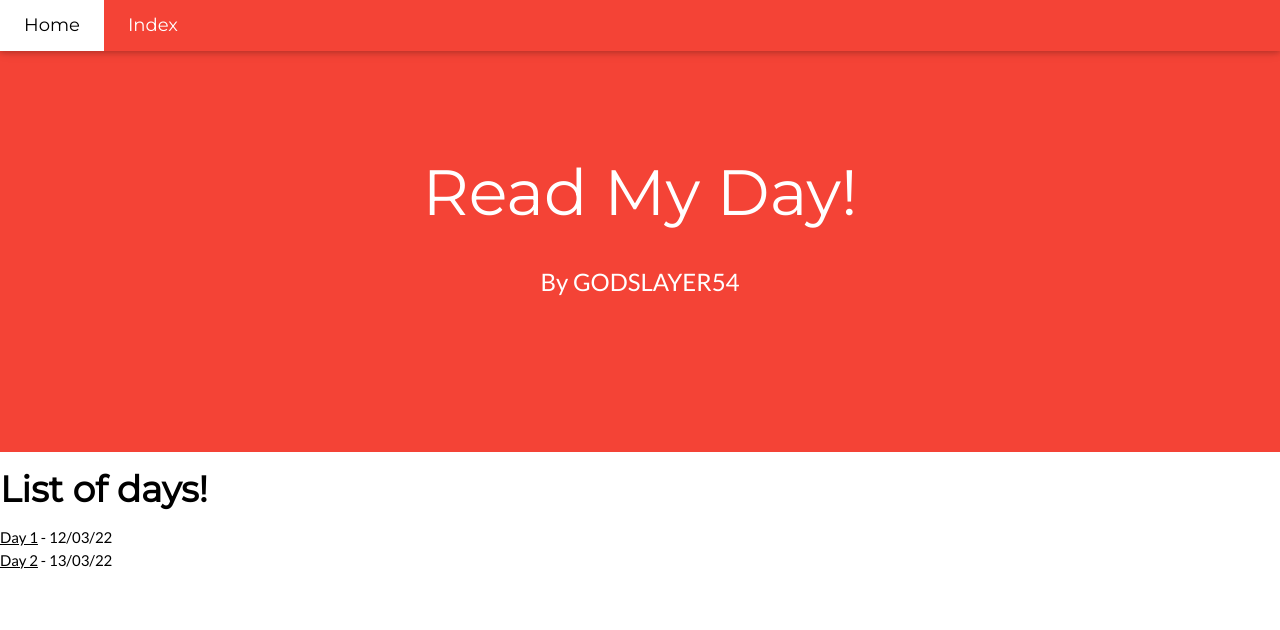
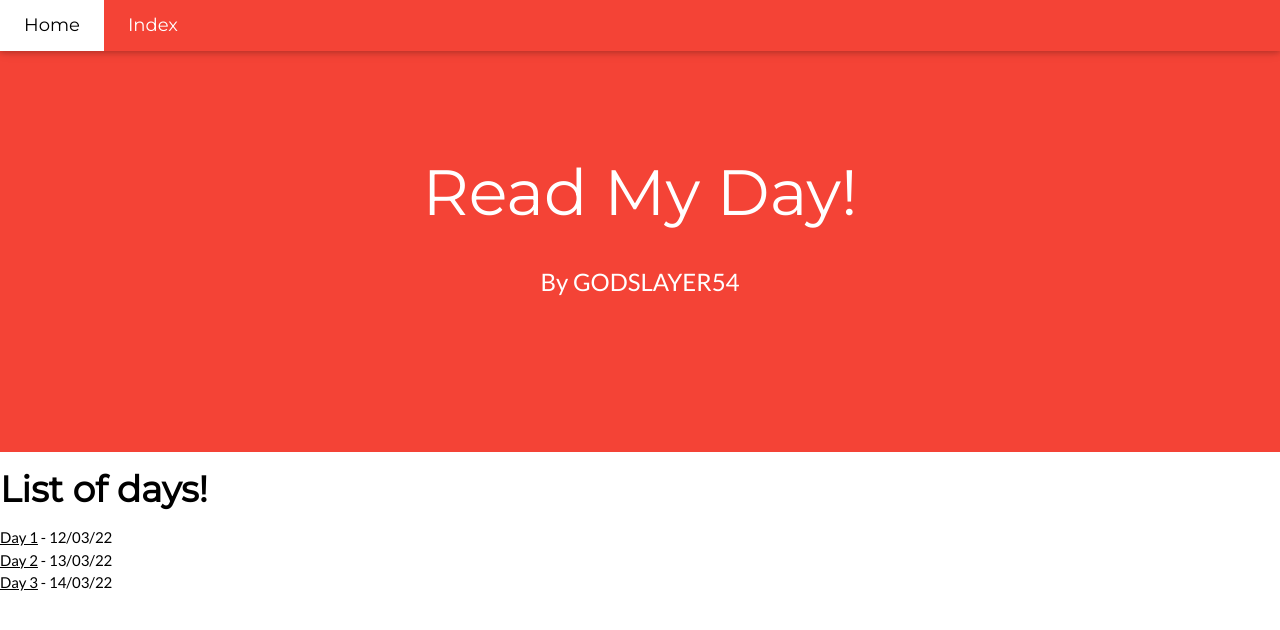
Before and after one commit to AVVERSION/read-my-day, a plain HTML site: page list.html in a window 1280 px wide. Drawn offline with nearby package versions, Linux system fonts and the light colour scheme.

Commit message:
Update list.html

```diff
--- a/list.html
+++ b/list.html
@@ -44,6 +44,8 @@ body,h1,h2,h3,h4,h5,h6 {font-family: "Lato", sans-serif}
   <a href="day1.html">Day 1</a> - 12/03/22
   <br>
   <a href="day2.html">Day 2</a> - 13/03/22
+  <br>
+  <a href="day3.html">Day 3</a> - 14/03/22
 </body>
     <script>
 // Used to toggle the menu on small screens when clicking on the menu button
```
